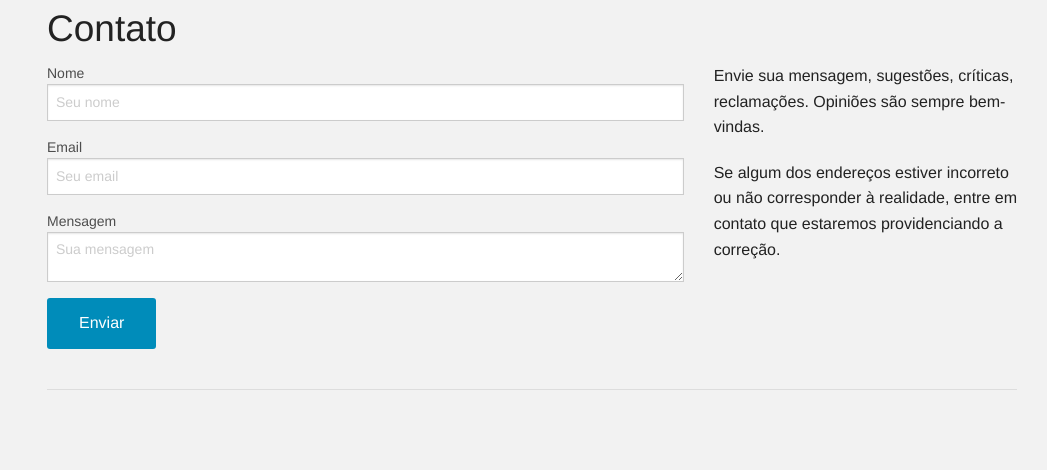
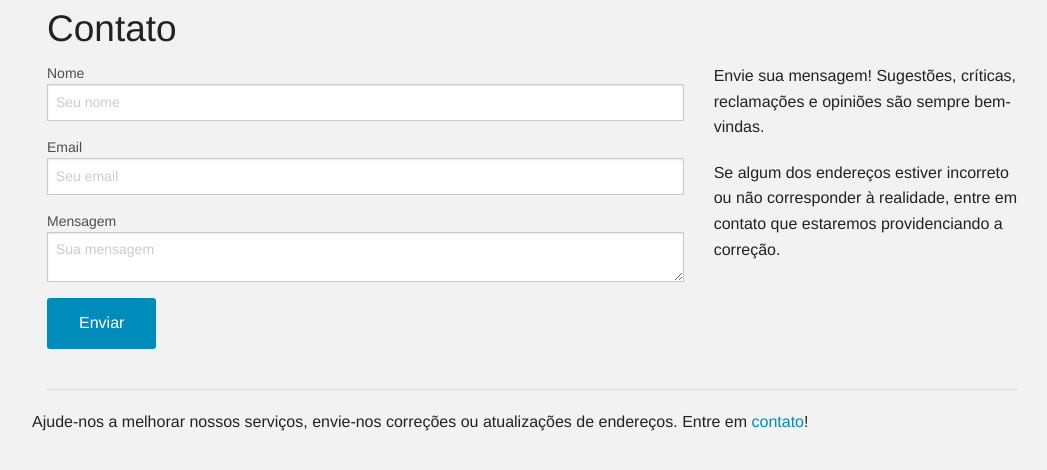
Before and after one commit to andersonberg/geo_church, a Django app: page /contato/ in a window 1280 px wide. Shown: the part 45-515 px from the top of the page, without its empty margins (108-1155 px from the left). Run offline with Django 3.2, Linux system fonts and the light colour scheme.

Commit message:
adicionando mensagem no rodapé

```diff
--- a/geo_church/templates/base.html
+++ b/geo_church/templates/base.html
@@ -113,7 +113,7 @@
         <div class="large-12 columns">
             <hr>
             <div class="row">
-
+                <p>Ajude-nos a melhorar nossos serviços, envie-nos correções ou atualizações de endereços. Entre em <a href="{% url 'contato' %}">contato</a>!</p>
             </div>
         </div>
     </footer>
--- a/geo_church/templates/contato.html
+++ b/geo_church/templates/contato.html
@@ -39,7 +39,7 @@
             </form>
         </div>
         <div class="large-4 columns">
-            <p>Envie sua mensagem, sugestões, críticas, reclamações. Opiniões são sempre bem-vindas.</p>
+            <p>Envie sua mensagem! Sugestões, críticas, reclamações e opiniões são sempre bem-vindas.</p>
             <p>Se algum dos endereços estiver incorreto ou não corresponder à realidade, entre em contato que estaremos providenciando a correção.</p>
         </div>
     </div>
```
